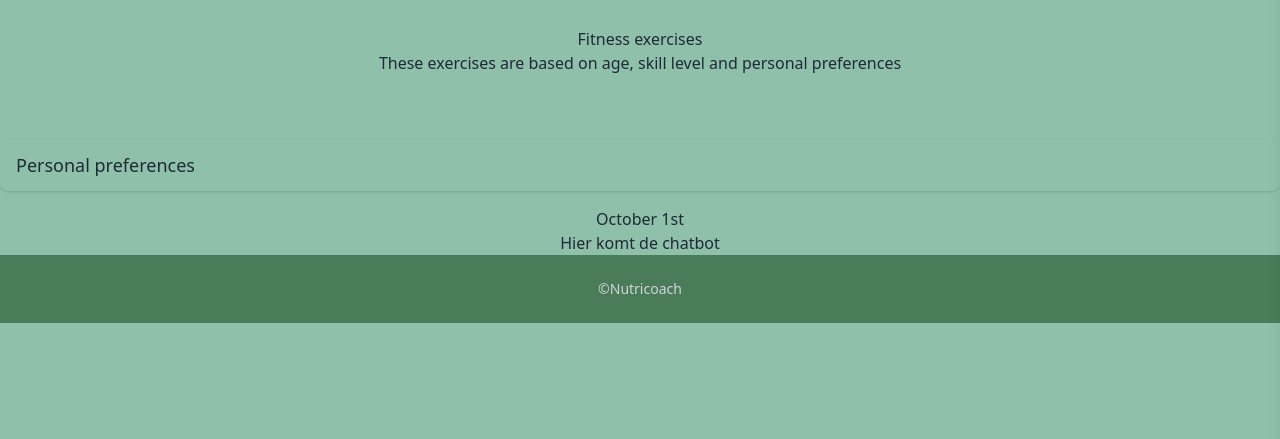
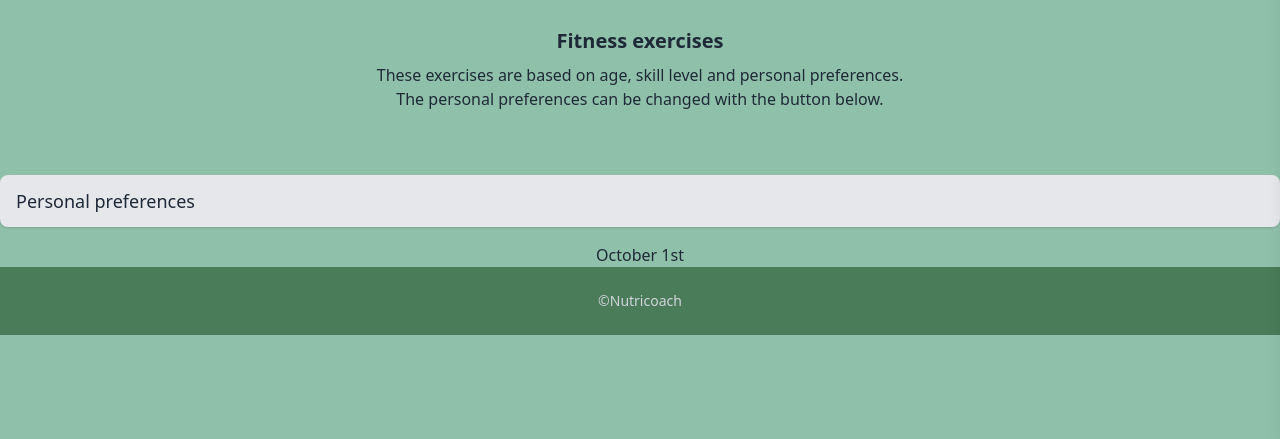
Before and after one commit to dingoskye/Healthy-app, a PHP site: page /exercises.php in a window 1280 px wide. Shown: the part 361-800 px from the top of the page. Run offline with PHP 8.4, Linux system fonts and the light colour scheme; data that the repository does not hold is empty; some libraries are stand-ins or nearby versions.

Commit message:
Duidelijkere button met uitleg

```diff
--- a/exercises.php
+++ b/exercises.php
@@ -132,14 +132,14 @@ if ($has_prefs) {
 
 
 <header class="text-center mt-12">
-    <h1>Fitness exercises</h1>
+    <h1 class="text-xl font-semibold mb-2">Fitness exercises</h1>
     <p>These exercises are based on age, skill level
-        and personal preferences</p>
+        and personal preferences. <br> The personal preferences can be changed with the button below.</p>
 </header>
 <main class="text-center mt-12">
     <section>
         <div class="bg-base-200 shadow rounded-lg my-4">
-            <button type="button" id="toggleForm" class="w-full text-left text-lg font-medium px-4 py-3 focus:outline-none">
+            <button type="button" id="toggleForm" class="w-full text-left text-lg font-medium px-4 py-3 outline-black bg-gray-200 rounded-lg">
                 Personal preferences
             </button>
             <div id="prefsForm" class="collapse-content" style="display: none;">
@@ -204,9 +204,9 @@ if ($has_prefs) {
         <?php endif; ?>
     </section>
 
-    <div>
-        <p>Hier komt de chatbot</p>
-    </div>
+<!--    <div>-->
+<!--        <p>Hier komt de chatbot</p>-->
+<!--    </div>-->
 </main>
 <footer class="py-6 text-center text-gray-300 text-sm bg-[var(--header-nav)]">
     <p>©Nutricoach</p>
```
